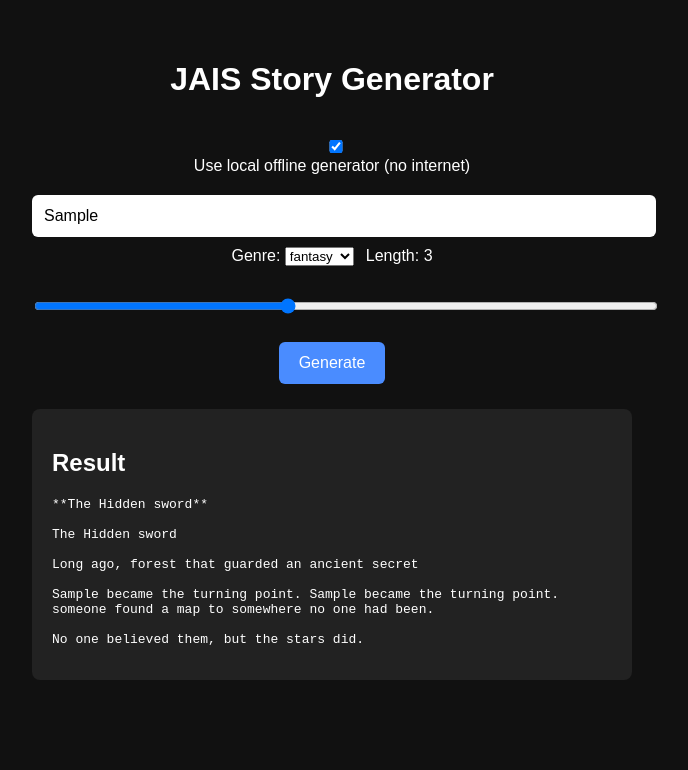
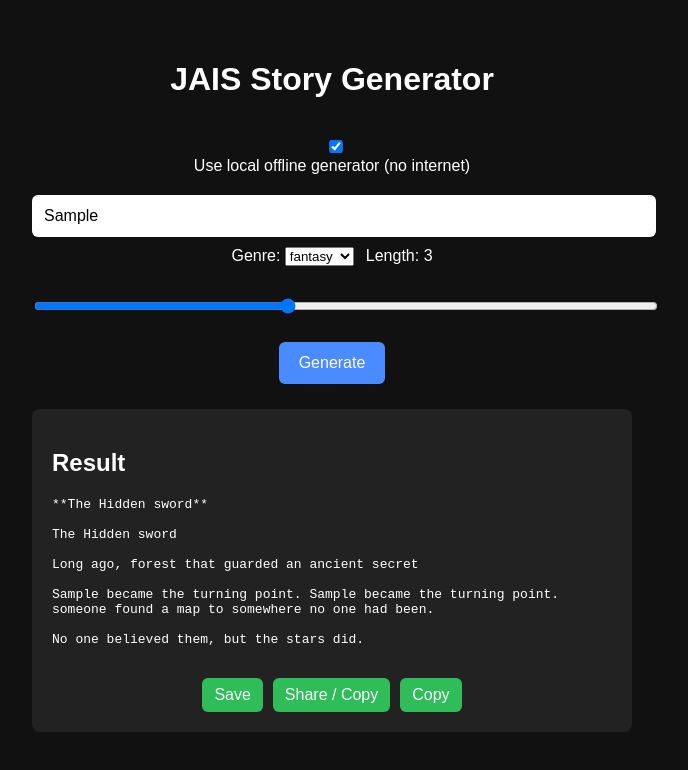
Before and after one commit to jaithegoat828/jais-code, a React (Vite) app: page / in a window 1280 px wide. Both pictures are taken after typing "Sample" into the empty fields and a click on the button "Generate". Shown: the top 770 px of the page, without its empty margins (308-996 px from the left). Built offline with nearby package versions, Linux system fonts and the light colour scheme.

Commit message:
feat: add Save/Share/Copy buttons for offline story generator

```diff
--- a/App.jsx
+++ b/App.jsx
@@ -76,6 +76,68 @@ export default function App() {
         <div className="result-box">
           <h2>Result</h2>
           <pre style={{ whiteSpace: 'pre-wrap' }}>{result}</pre>
+
+          <div className="actions">
+            <button
+              className="btn"
+              onClick={() => {
+                // Download as .txt; extract bold title if present
+                const match = result.match(/\*\*(.*?)\*\*/);
+                const title = match ? match[1] : "story";
+                const text = result.replace(/\*\*(.*?)\*\*/g, "$1");
+                const filename = `${title.replace(/[^a-z0-9\-_ ]/gi, "").replace(/\s+/g, "-")}.txt`;
+                const blob = new Blob([text], { type: "text/plain" });
+                const url = URL.createObjectURL(blob);
+                const a = document.createElement("a");
+                a.href = url;
+                a.download = filename;
+                document.body.appendChild(a);
+                a.click();
+                a.remove();
+                URL.revokeObjectURL(url);
+              }}
+            >Save</button>
+
+            <button
+              className="btn"
+              onClick={async () => {
+                const text = result.replace(/\*\*(.*?)\*\*/g, "$1");
+                if (navigator.share) {
+                  try {
+                    await navigator.share({ title: "Story", text });
+                  } catch (err) {
+                    // user cancelled or share not supported
+                    console.error(err);
+                    alert("Share failed or cancelled.");
+                  }
+                } else if (navigator.clipboard) {
+                  try {
+                    await navigator.clipboard.writeText(text);
+                    alert("Story copied to clipboard (use Ctrl+V to paste/share). If you want to save, press Save.");
+                  } catch (err) {
+                    console.error(err);
+                    alert("Copy failed.");
+                  }
+                } else {
+                  alert("Sharing not available — use Save to download the story.");
+                }
+              }}
+            >Share / Copy</button>
+
+            <button
+              className="btn"
+              onClick={async () => {
+                try {
+                  const text = result.replace(/\*\*(.*?)\*\*/g, "$1");
+                  await navigator.clipboard.writeText(text);
+                  alert("Story copied to clipboard.");
+                } catch (err) {
+                  console.error(err);
+                  alert("Copy failed.");
+                }
+              }}
+            >Copy</button>
+          </div>
         </div>
       )}
     </div>
--- a/styles.css
+++ b/styles.css
@@ -50,3 +50,24 @@ button:hover {
   margin-top: 20px;
   font-style: italic;
 }
+
+.actions {
+  margin-top: 16px;
+  display: flex;
+  gap: 10px;
+  justify-content: center;
+  flex-wrap: wrap;
+}
+
+.actions .btn {
+  padding: 8px 12px;
+  background: #2ebd58;
+  border: none;
+  border-radius: 6px;
+  color: white;
+  cursor: pointer;
+}
+
+.actions .btn:hover {
+  background: #25a84a;
+}
```
Also changed, not shown: 1 other file (tests, documents, lock files or other folders).
